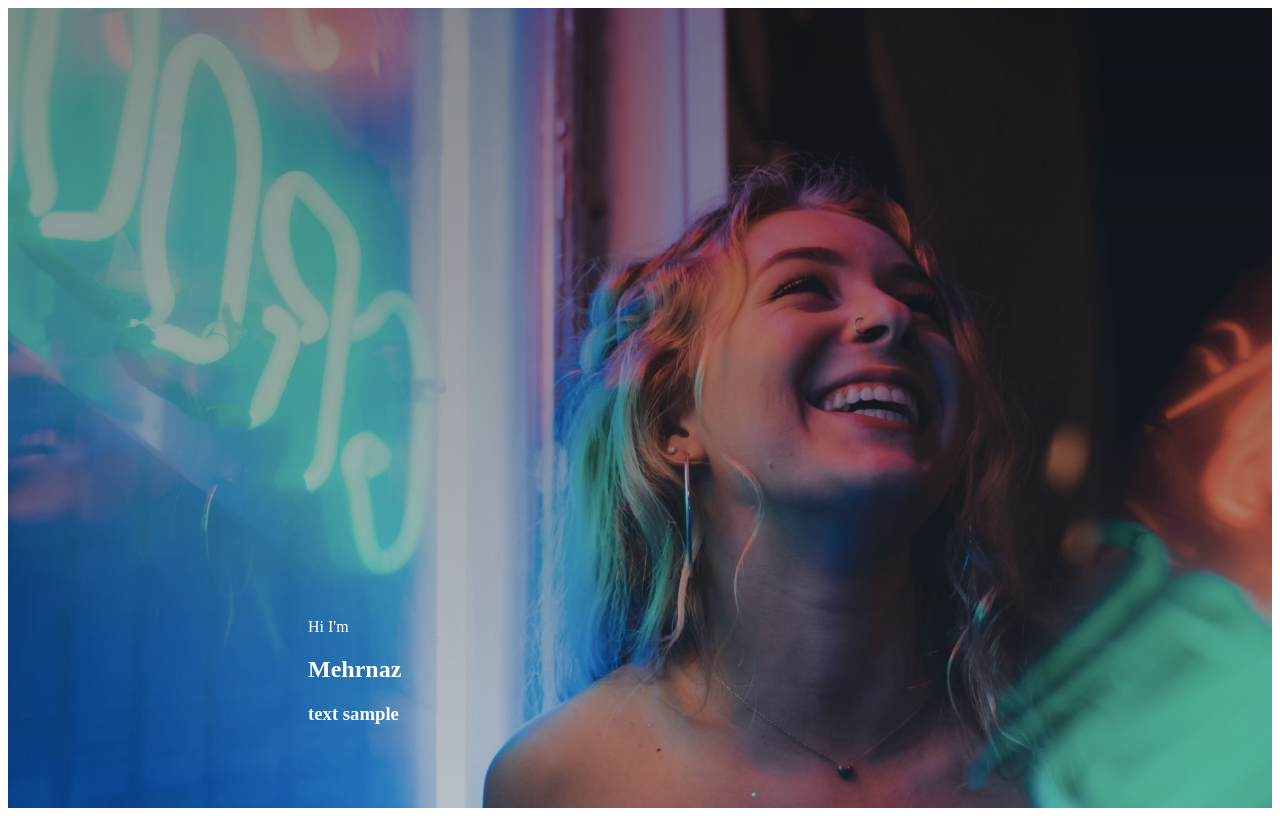
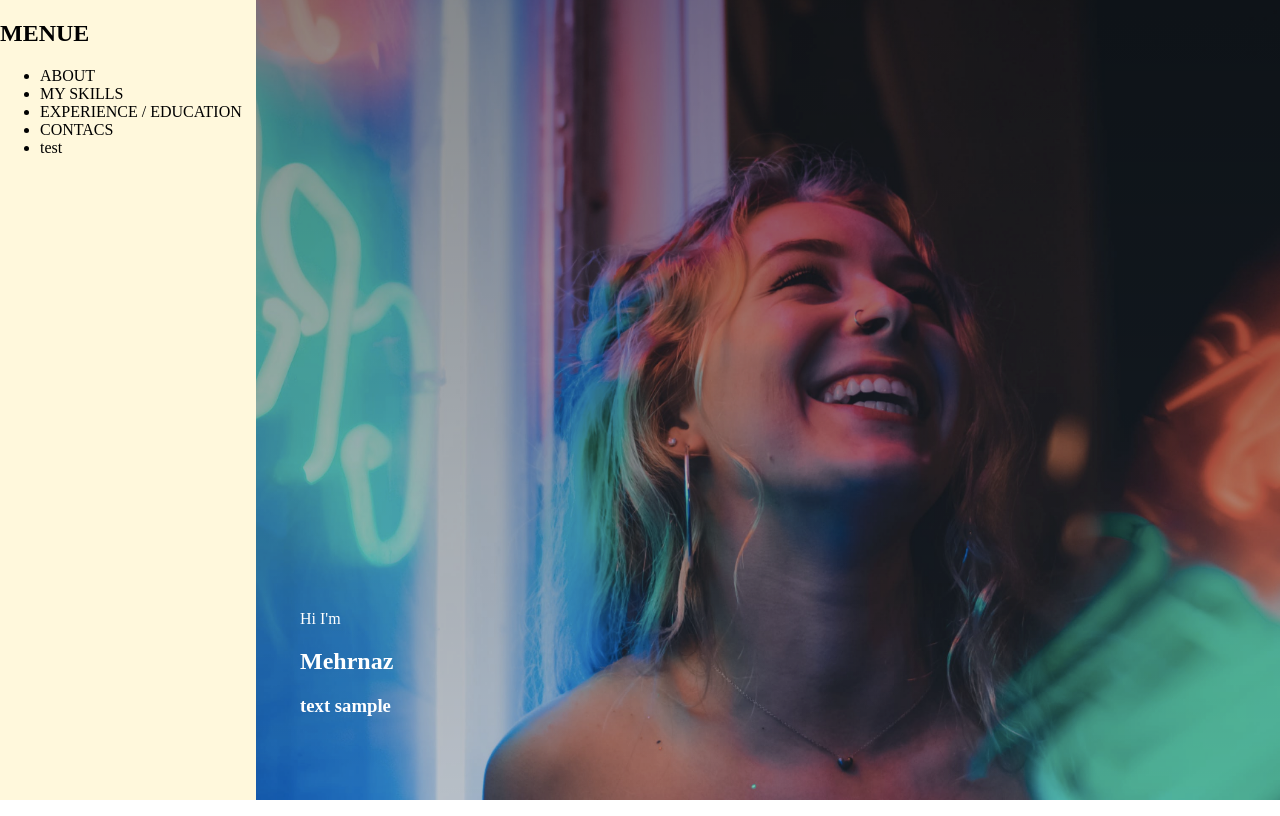
Before and after one commit to mehrnaz-ghaffar/portfolio, a Vue app: page / in a window 1280 px wide. Built offline with nearby package versions, Linux system fonts and the light colour scheme.

Commit message:
chore: added navbar

```diff
--- a/src/App.vue
+++ b/src/App.vue
@@ -1,5 +1,17 @@
 <template>
   <div id="app">
+
+    <nav class="navbarActive">
+        <h1>MENUE</h1>
+        <ul>
+          <li>ABOUT</li>
+          <li>MY SKILLS</li>
+          <li>EXPERIENCE / EDUCATION</li>
+          <li>CONTACS</li>
+          <li>test</li>
+        </ul>
+      </nav>
+
     <section class="introImage">
       <div class="introText">
         <p>Hi I'm</p>
@@ -7,7 +19,11 @@
         <h3>text sample</h3>
       </div>
 
+
+
+
     </section>
+
   </div>
 
 </template>
@@ -21,6 +37,43 @@ export default {
 </script>
 
 <style>
+
+body{
+  padding: 0;
+  margin: 0;
+  height: 100%;
+  perspective-origin: 0% 50%;
+  perspective: 800px;
+}
+
+*{
+  box-sizing: border-box;
+}
+
+/* nav , section{
+  transition: transform 150ms ease-out;
+} */
+
+nav{
+  z-index: 100;
+  position: absolute;
+  top: 0;
+  left: 0;
+  bottom: 0;
+  width: 16em;
+  background-color: cornsilk;
+  transform: translateX(-16em);
+}
+
+nav.navbarActive{
+  transform: translateX(0);
+}
+
+nav.navbarHover{
+  transform: translateX(-15em);
+}
+
+
 .introImage{
   width: 100%;
   height: 100vh;
```
